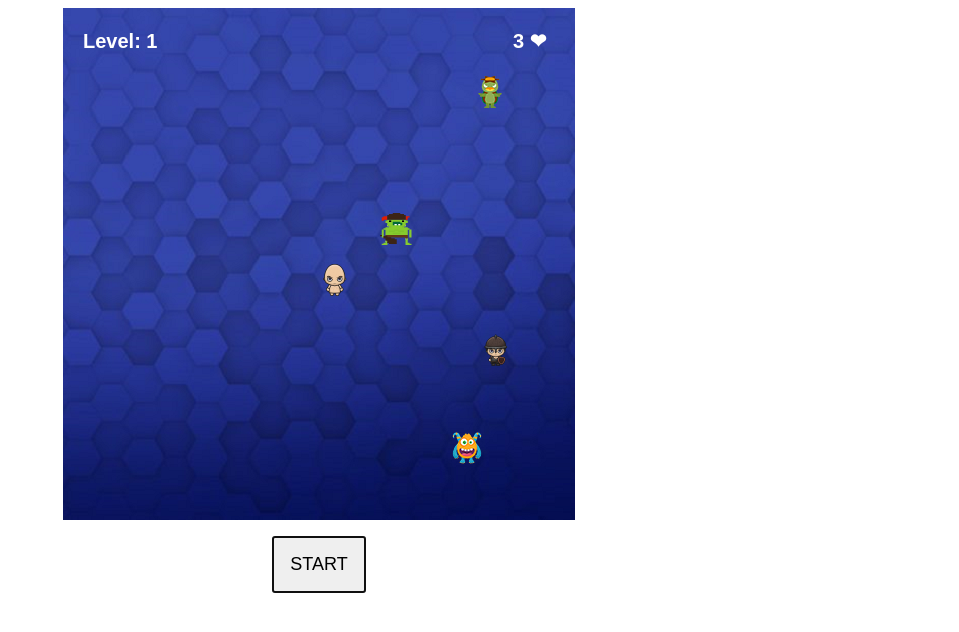
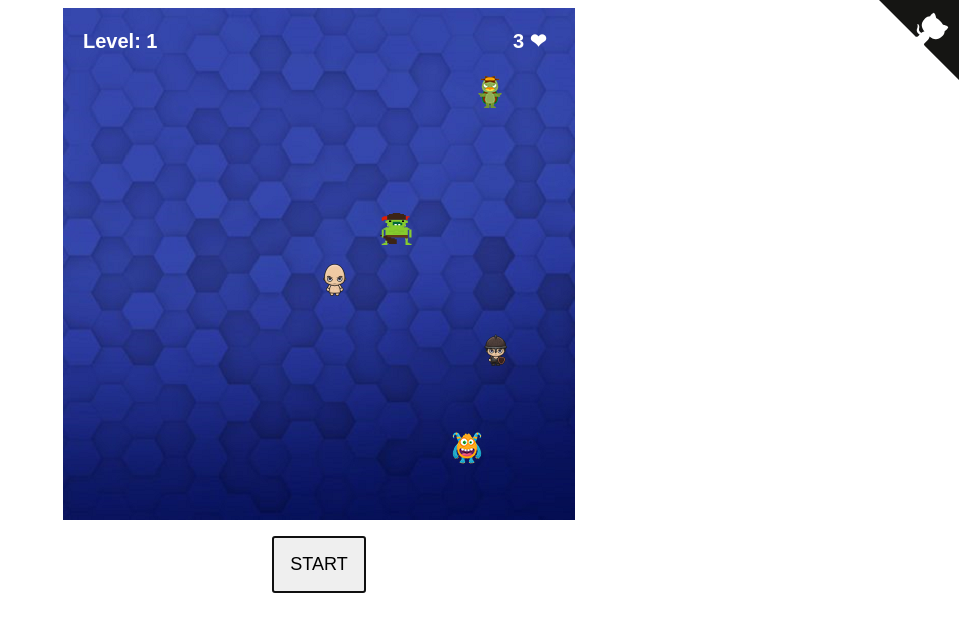
Before and after one commit to lethang7794/balder-the-hero, a plain HTML site: page index.html in a window 1280 px wide. Shown: the whole page, without its empty margins (321-1280 px from the left). Drawn offline with Linux system fonts and the light colour scheme.

Commit message:
Add link to Github repo

```diff
--- a/index.html
+++ b/index.html
@@ -23,6 +23,51 @@
     <button id="next-level-button" onclick="playNextLevel();" style="display: none;">Play Next Level</button>
   </div>
   <script src="game.js"></script>
+
+  <a href="https://github.com/lethang7794/balder-the-hero" class="github-corner" aria-label="View source on GitHub"><svg
+      width="80" height="80" viewBox="0 0 250 250"
+      style="fill:#151513; color:#fff; position: absolute; top: 0; border: 0; right: 0;" aria-hidden="true">
+      <path d="M0,0 L115,115 L130,115 L142,142 L250,250 L250,0 Z"></path>
+      <path
+        d="M128.3,109.0 C113.8,99.7 119.0,89.6 119.0,89.6 C122.0,82.7 120.5,78.6 120.5,78.6 C119.2,72.0 123.4,76.3 123.4,76.3 C127.3,80.9 125.5,87.3 125.5,87.3 C122.9,97.6 130.6,101.9 134.4,103.2"
+        fill="currentColor" style="transform-origin: 130px 106px;" class="octo-arm"></path>
+      <path
+        d="M115.0,115.0 C114.9,115.1 118.7,116.5 119.8,115.4 L133.7,101.6 C136.9,99.2 139.9,98.4 142.2,98.6 C133.8,88.0 127.5,74.4 143.8,58.0 C148.5,53.4 154.0,51.2 159.7,51.0 C160.3,49.4 163.2,43.6 171.4,40.1 C171.4,40.1 176.1,42.5 178.8,56.2 C183.1,58.6 187.2,61.8 190.9,65.4 C194.5,69.0 197.7,73.2 200.1,77.6 C213.8,80.2 216.3,84.9 216.3,84.9 C212.7,93.1 206.9,96.0 205.4,96.6 C205.1,102.4 203.0,107.8 198.3,112.5 C181.9,128.9 168.3,122.5 157.7,114.1 C157.9,116.9 156.7,120.9 152.7,124.9 L141.0,136.5 C139.8,137.7 141.6,141.9 141.8,141.8 Z"
+        fill="currentColor" class="octo-body"></path>
+    </svg></a>
+  <style>
+    .github-corner:hover .octo-arm {
+      animation: octocat-wave 560ms ease-in-out
+    }
+
+    @keyframes octocat-wave {
+
+      0%,
+      100% {
+        transform: rotate(0)
+      }
+
+      20%,
+      60% {
+        transform: rotate(-25deg)
+      }
+
+      40%,
+      80% {
+        transform: rotate(10deg)
+      }
+    }
+
+    @media (max-width:500px) {
+      .github-corner:hover .octo-arm {
+        animation: none
+      }
+
+      .github-corner .octo-arm {
+        animation: octocat-wave 560ms ease-in-out
+      }
+    }
+  </style>
 </body>
 
 </html>
```
